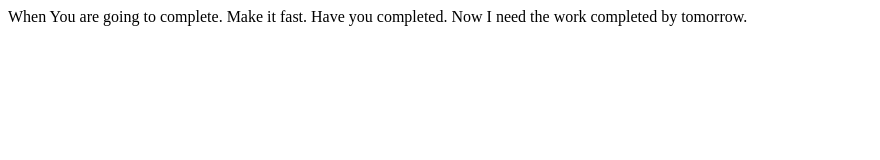
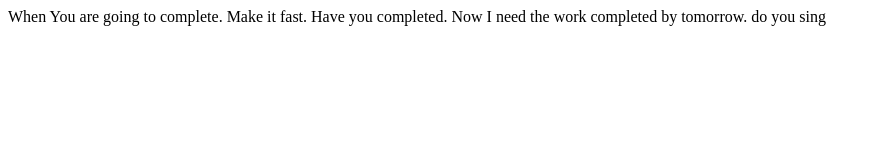
Before and after one commit to advpremnair/datewithgit-sample, a plain HTML site: page Hey.html in a window 1280 px wide. Shown: the whole page, without its empty margins (0-880 px from the left). Drawn offline with Linux system fonts and the light colour scheme.

Commit message:
Again changes made

```diff
--- a/Hey.html
+++ b/Hey.html
@@ -11,6 +11,6 @@
 When You are going to complete. Make it fast.
 Have you completed.
 Now I need the work completed by tomorrow.
-
+do you sing
 </body>
 </html>
```
